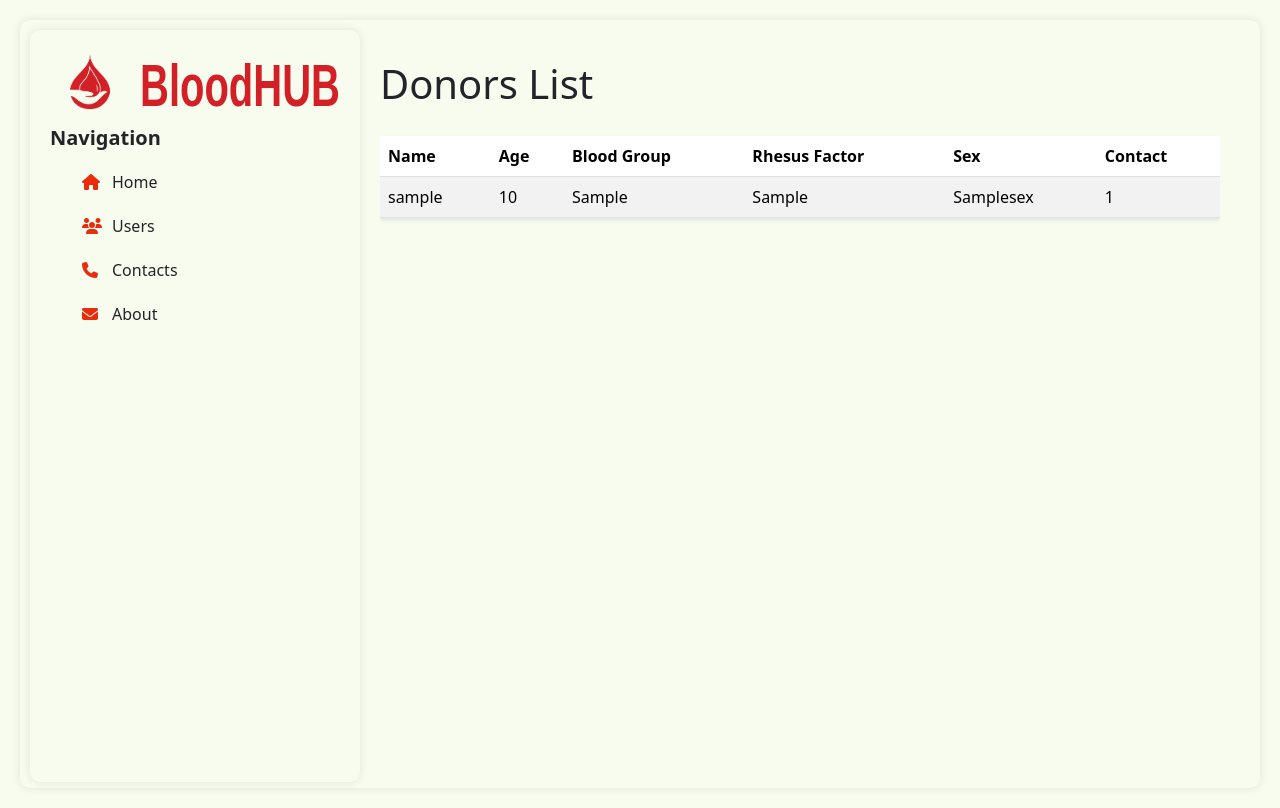
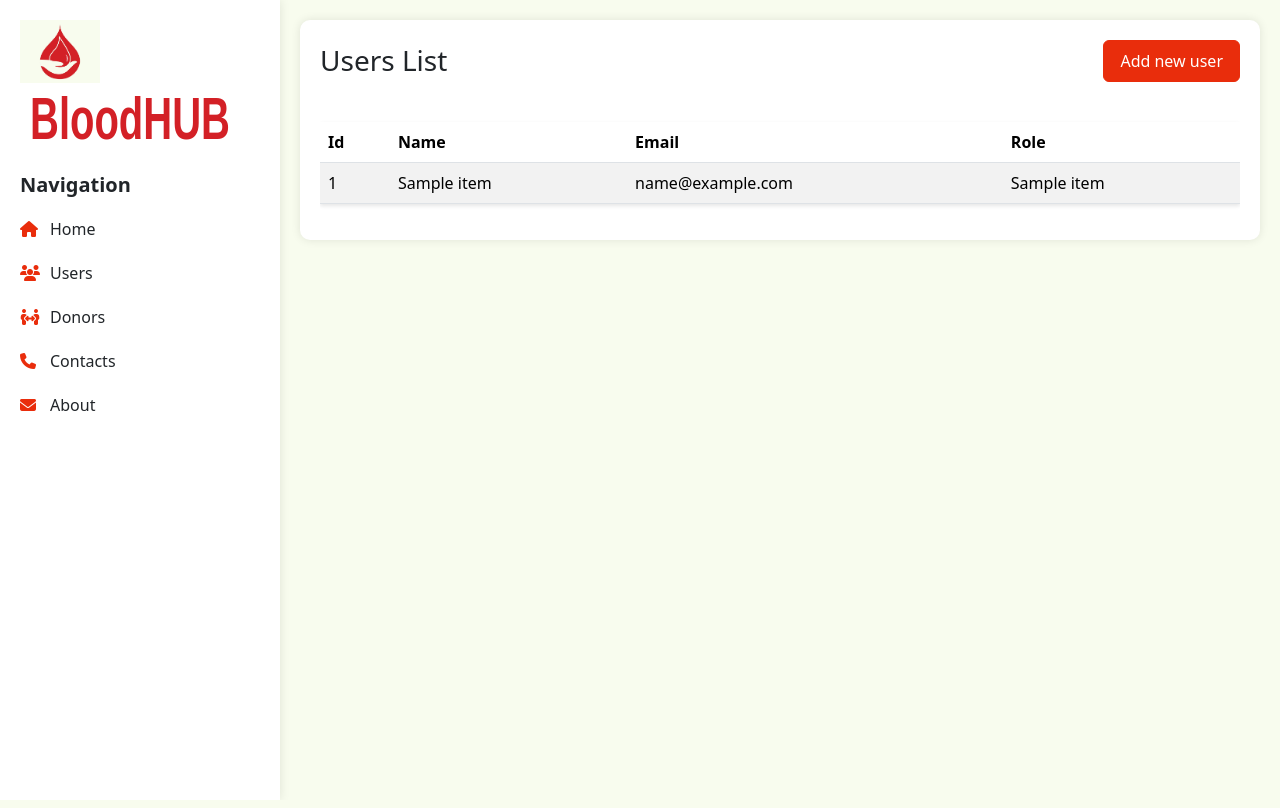
Before and after one commit to rubanenkos/BB_FE_Django, a Django app: page /users/ in a window 1280 px wide. Run offline with Django 5.2, Linux system fonts and the light colour scheme; tables that the repository leaves empty hold one stand-in row (values such as "Sample post"); a database or web service that is not in the repository returns one stand-in record (values such as "Sample title"); data that the repository does not hold is empty.

Commit message:
Added users list

```diff
--- a/main/static/main/css/main.css
+++ b/main/static/main/css/main.css
@@ -1,22 +1,23 @@
 body {
+    display: flex;
+    margin: 0;
+    min-height: 100vh;
     background: #f8fcee;
 }
+
 aside {
-    float: left;
-    background: #f8fcee;
+    width: 280px;
+    background: #ffffff;
     box-shadow: 0 0 10px rgba(0, 0, 0, 0.1);
     padding: 20px;
-    margin: 20px;
-    margin-top: 10px;
-    margin-left: 30px;
-    border-radius: 10px;
-    height: 94vh;
+    position: fixed;
+    height: 100vh;
+    overflow-y: auto;
 }
 
 aside img {
     width: 80px;
     height: auto;
-    /*   margin: 10px;  */
     float: left;
 }
 
@@ -30,19 +31,21 @@ aside .logo {
     margin-left: 10px;
     color: #d32026;
     position: relative;
-    top: 5px
+    top: 5px;
 }
 
 aside h3 {
-
+    clear: both;
     font-size: 20px;
     font-weight: bold;
+    margin-top: 30px;
     margin-bottom: 20px;
 }
 
 aside nav ul {
     list-style: none;
-    padding: 50;
+    padding: 0;
+    margin: 0;
 }
 
 aside nav ul li {
@@ -67,16 +70,18 @@ aside ul li a:hover {
 }
 
 main {
-    margin: 20px;
+    flex: 1;
+    margin-left: 280px;
     padding: 20px;
     background: #f8fcee;
-    box-shadow: 0 0 10px rgba(0, 0, 0, 0.1);
-    border-radius: 10px;
-    min-height: 96vh;
+    min-height: 100vh;
 }
 
 .features {
+    background: #ffffff;
     padding: 20px;
+    border-radius: 10px;
+    box-shadow: 0 0 10px rgba(0, 0, 0, 0.1);
 }
 
 .table {
@@ -99,7 +104,7 @@ main {
 }
 
 .login-box {
-    background: f8fcee;
+    background: #ffffff;
     padding: 2rem;
     border-radius: 10px;
     box-shadow: 0 0 20px rgba(0, 0, 0, 0.1);
@@ -121,9 +126,33 @@ main {
 .btn-danger {
     background-color: #e92d0c;
     border-color: #e92d0c;
+    color: white;
 }
 
 .btn-danger:hover {
     background-color: #d42a0b;
     border-color: #d42a0b;
+    color: white;
 }
+
+.header-container {
+    display: flex;
+    justify-content: space-between;
+    align-items: center;
+    margin-bottom: 20px;
+    width: 100%;
+}
+
+.header-container h1 {
+    margin: 0;
+    padding: 0;
+    font-size: 1.75rem;
+}
+
+.add-user-btn {
+    display: inline-flex;
+    align-items: center;
+    gap: 0.5rem;
+    padding: 0.5rem 1rem;
+    margin-left: auto;
+}
--- a/main/templates/main/layout.html
+++ b/main/templates/main/layout.html
@@ -19,6 +19,7 @@
             <ul>
                 <li><a href="{% url 'home' %}"><i class="fa-solid fa-house" style="color: #e92d0c;"></i> Home</a></li>
                 <li><a href="{% url 'users' %}"><i class="fa-solid fa-users" style="color: #e92d0c;"></i> Users</a></li>
+                <li><a href="{% url 'donors' %}"><i class="fa-solid fa-people-arrows" style="color: #e92d0c;"></i> Donors</a></li>
                 <li><a href="{% url 'contacts' %}"><i class="fa-solid fa-phone" style="color: #e92d0c;"></i> Contacts</a></li>
                 <li><a href="{% url 'about' %}"><i class="fa-solid fa-envelope" style="color: #e92d0c;"></i> About</a></li>
             </ul>
--- a/main/templates/main/users.html
+++ b/main/templates/main/users.html
@@ -4,28 +4,27 @@
 
 {% block content %}
     <div class="features">
-        <h1>Donors List</h1>
+        <div class="header-container">
+            <h1>Users List</h1>
+            <button class="btn btn-danger add-user-btn">Add new user</button>
+        </div>
         <div class="table-responsive">
             <table class="table table-striped">
                 <thead>
                     <tr>
+                        <th>Id</th>
                         <th>Name</th>
-                        <th>Age</th>
-                        <th>Blood Group</th>
-                        <th>Rhesus Factor</th>
-                        <th>Sex</th>
-                        <th>Contact</th>
+                        <th>Email</th>
+                        <th>Role</th>
                     </tr>
                 </thead>
                 <tbody>
-                    {% for donor in donors %}
+                    {% for user in users %}
                     <tr>
-                        <td>{{ donor.user_name }}</td>
-                        <td>{{ donor.age }}</td>
-                        <td>{{ donor.blood_group }}</td>
-                        <td>{{ donor.rhesus_factor|stringformat:"s"|cut:" " }}</td>
-                        <td>{{ donor.sex|stringformat:"s"|cut:" " }}</td>
-                        <td>{{ donor.contact_number|stringformat:"s"|cut:" " }}</td>
+                        <td>{{ user.user_id }}</td>
+                        <td>{{ user.name }}</td>
+                        <td>{{ user.email }}</td>
+                        <td>{{ user.role_name }}</td>
                     </tr>
                     {% endfor %}
                 </tbody>
--- a/main/urls.py
+++ b/main/urls.py
@@ -1,5 +1,5 @@
 from django.urls import  path
-from .views import index, about, login, users, contacts, register
+from .views import index, about, login, users, contacts, register, donors
 
 urlpatterns = [
     path('', login, name='login'),
@@ -7,6 +7,7 @@ urlpatterns = [
     path('home/', index, name='home'),
     path('about/', about, name='about'),
     path('users/', users, name='users'),
+    path('donors/', donors, name='donors'),
     path('contacts/', contacts, name='contacts'),
 
 ]
--- a/main/views.py
+++ b/main/views.py
@@ -12,9 +12,14 @@ def about(request):
     return render(request, 'main/about.html')
 
 def users(request):
+    response = requests.get(f'{settings.BACKEND_API_URL}/users')
+    users = response.json()
+    return render(request, 'main/users.html', {'users': users})
+
+def donors(request):
     response = requests.get(f'{settings.BACKEND_API_URL}/donors')
     donors = response.json()
-    return render(request, 'main/users.html', {'donors': donors})
+    return render(request, 'main/donors.html', {'donors': donors})
 
 def contacts(request):
     return render(request, 'main/contacts.html')
```
Also changed, not shown: main/templates/main/donors.html (added, +35 -0 lines).
